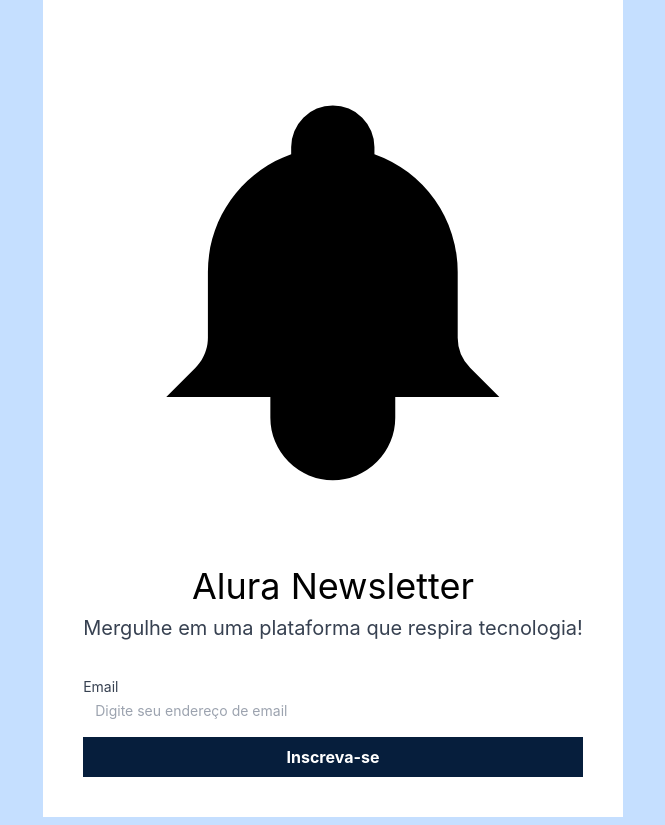
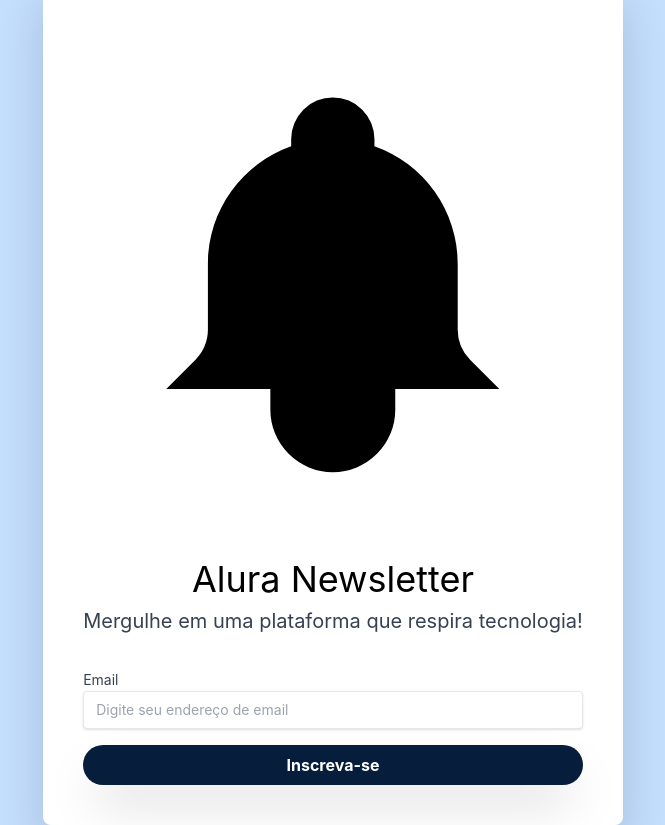
Before and after one commit to wallaceleonardo/aluraNewsletter, a plain HTML site: page newsletter.html in a window 1280 px wide. Shown: the whole page, without its empty margins (307-972 px from the left). Drawn offline with nearby package versions, Linux system fonts and the light colour scheme.

Commit message:
Estilizacao do input e do botao

```diff
--- a/newsletter.html
+++ b/newsletter.html
@@ -30,13 +30,13 @@
 
     <body class="bg-azul-claro font-inter flex justify-center items-center h-screen">
 
-        <main class="flex px-6">
+        <main class="flex px-6 drop-shadow-2xl">
 
             <section class="bg-azul-escuro hidden">
                 <img class="" src="image/icone-mergulhador.svg" alt="icone de mergulhador">
             </section>
 
-            <section class="bg-white p-10 gap-6 flex flex-col">
+            <section class="bg-white p-10 gap-6 flex flex-col rounded-lg">
 
                 <div class="">
                     <svg class=""
@@ -59,8 +59,8 @@
 
                 <form>
                     <label class="text-sm text-gray-700 mb-2" for="email">Email</label>
-                    <input class="text-sm w-full mb-4 pl-3" id="email" type="email" placeholder="Digite seu endereço de email">
-                    <button class="font-bold text-white bg-azul-escuro w-full py-2" type="button">Inscreva-se</button>
+                    <input class="text-sm w-full mb-4 pl-3 rounded border py-2 shadow" id="email" type="email" placeholder="Digite seu endereço de email">
+                    <button class="font-bold text-white bg-azul-escuro w-full py-2 rounded-full shadow-2xl" type="button">Inscreva-se</button>
                 </form>
             </section>
         </main>
```
